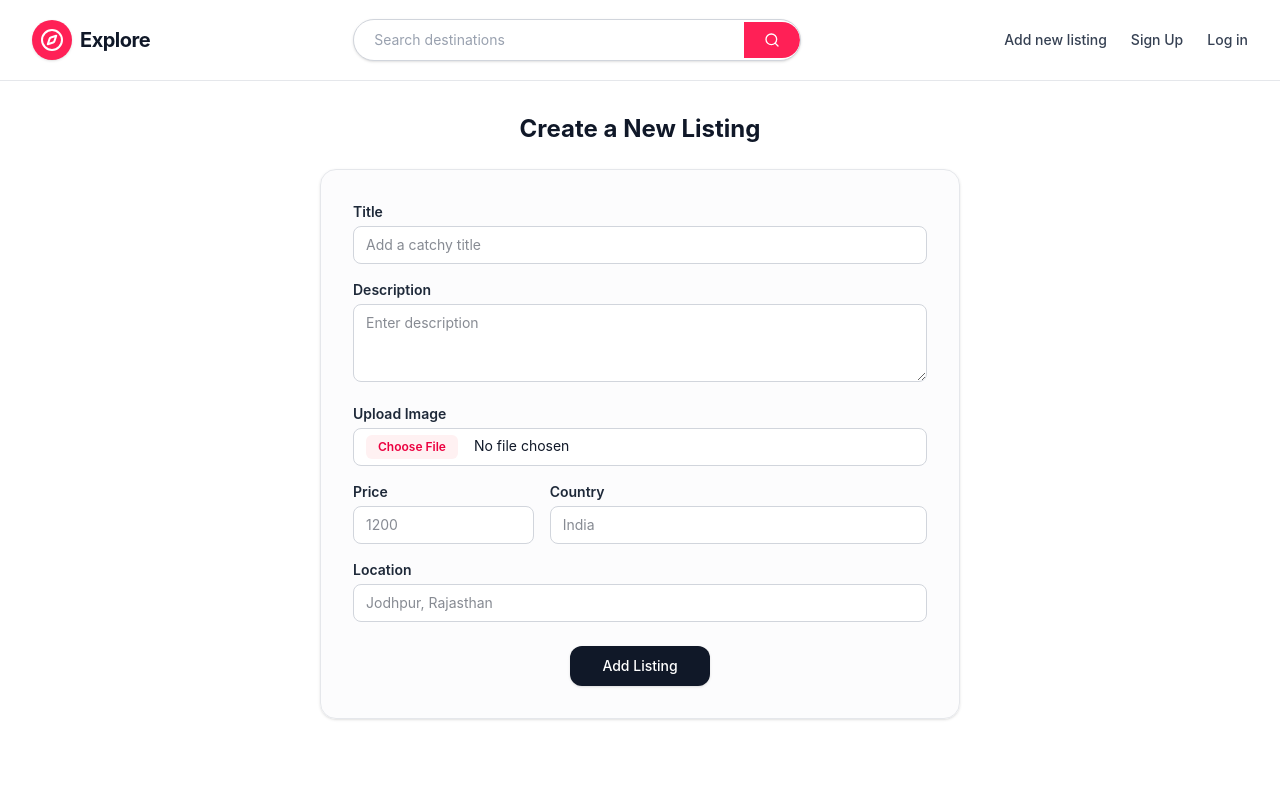
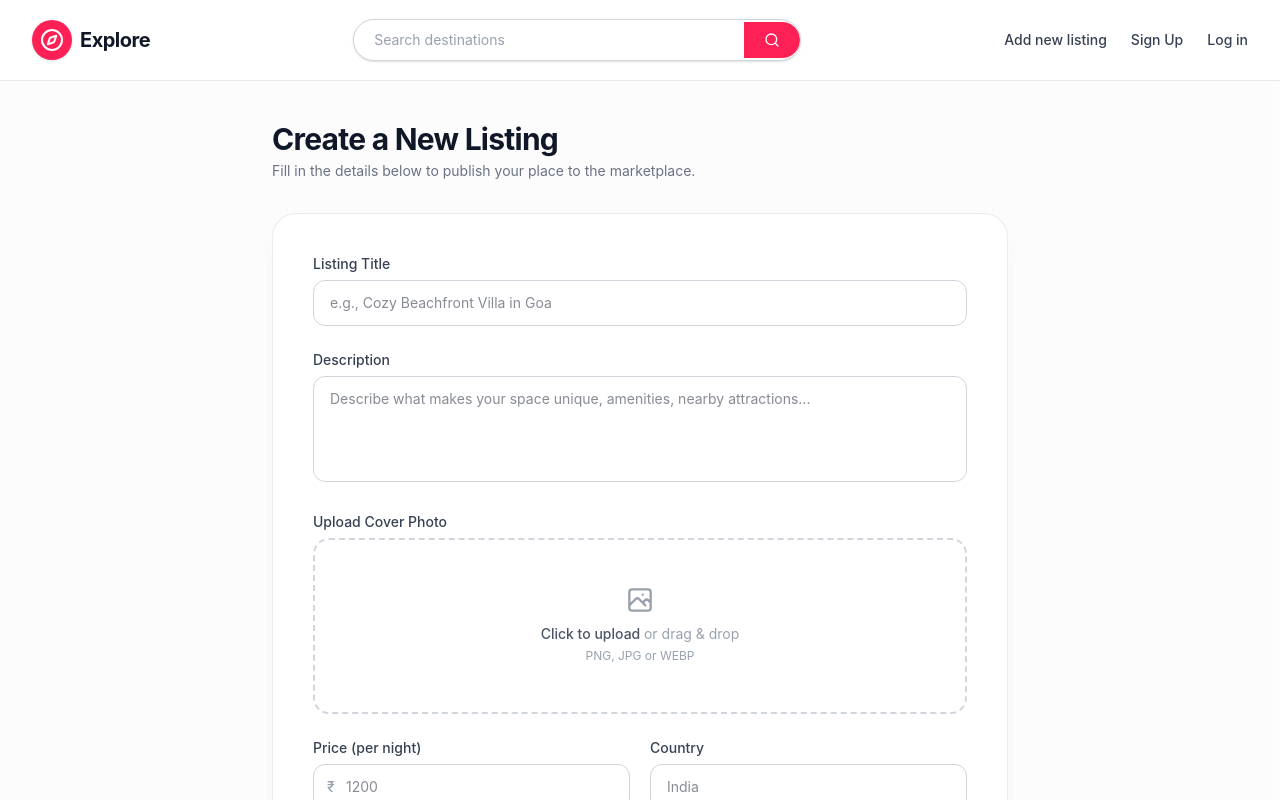
Before and after one commit to yukti-payak/StayNest, a React app in the folder Staynest_frontend/frontend/: page /listings/new in a window 1280 px wide. Shown: the top 800 px of the page. Built offline with nearby package versions, Linux system fonts and the light colour scheme; the HTML template or start-up script is replaced by a standard one.

Commit message:
improved styling for listing page

```diff
--- a/Staynest_frontend/frontend/src/pages/NewListing.jsx
+++ b/Staynest_frontend/frontend/src/pages/NewListing.jsx
@@ -16,6 +16,7 @@ const NewListing = () => {
   });
 
   const [imageFile, setImageFile] = useState(null);
+  const [imagePreview, setImagePreview] = useState(null);
   const [loading, setLoading] = useState(false);
   const [error, setError] = useState(null);
 
@@ -24,9 +25,19 @@ const NewListing = () => {
     setFormData({ ...formData, [e.target.name]: e.target.value });
   };
 
-  // Handle File Upload Input
+  // Handle File Upload & Preview Generation
   const handleFileChange = (e) => {
-    setImageFile(e.target.files[0]);
+    const file = e.target.files[0];
+    if (file) {
+      setImageFile(file);
+      setImagePreview(URL.createObjectURL(file));
+    }
+  };
+
+  // Remove Selected Image
+  const handleRemoveImage = () => {
+    setImageFile(null);
+    setImagePreview(null);
   };
 
   // Handle Form Submission
@@ -36,7 +47,6 @@ const NewListing = () => {
     setError(null);
 
     try {
-      // Create FormData object to support multipart file upload
       const data = new FormData();
       data.append("listing[title]", formData.title);
       data.append("listing[description]", formData.description);
@@ -54,7 +64,6 @@ const NewListing = () => {
         },
       });
 
-      // Navigate to the newly created listing or home page
       if (res.data?._id || res.data?.data?._id) {
         const newId = res.data._id || res.data.data._id;
         navigate(`/listings/${newId}`);
@@ -71,76 +80,136 @@ const NewListing = () => {
   };
 
   return (
-    <div className="min-h-screen bg-white text-gray-900 flex flex-col">
+    <div className="min-h-screen bg-gray-50/50 text-gray-900 flex flex-col font-sans">
       <Navbar />
 
-      <main className="flex-1 max-w-2xl mx-auto px-4 py-8 w-full">
-        <h2 className="text-2xl font-bold text-center mb-6">
+      <main className="flex-1 max-w-3xl mx-auto px-4 py-10 w-full">
+        {/* Header Section */}
+        <div className="mb-8 text-center sm:text-left">
+          <h1 className="text-3xl font-bold tracking-tight text-gray-900">
             Create a New Listing
-        </h2>
+          </h1>
+          <p className="text-sm text-gray-500 mt-1">
+            Fill in the details below to publish your place to the marketplace.
+          </p>
+        </div>
 
+        {/* Error Alert */}
         {error && (
-          <div className="mb-4 p-3 bg-red-100 border border-red-300 text-red-700 text-sm rounded-lg text-center">
-            {error}
+          <div className="mb-6 p-4 bg-red-50 border border-red-200 text-red-700 text-sm rounded-xl flex items-center justify-between">
+            <span>{error}</span>
+            <button
+              type="button"
+              onClick={() => setError(null)}
+              className="text-red-500 hover:text-red-700 font-bold ml-4"
+            >
+              ✕
+            </button>
           </div>
         )}
 
+        {/* Form Container */}
         <form
           onSubmit={handleSubmit}
-          className="border border-gray-200 rounded-2xl p-6 sm:p-8 shadow-sm bg-gray-50/50 space-y-4"
+          className="bg-white border border-gray-200/80 rounded-3xl p-6 sm:p-10 shadow-xl shadow-gray-100/50 space-y-6"
         >
           {/* Title */}
           <div>
-            <label className="block text-sm font-semibold mb-1 text-gray-800">
-              Title
+            <label className="block text-sm font-medium mb-1.5 text-gray-700">
+              Listing Title
             </label>
             <input
               name="title"
               type="text"
               required
-              placeholder="Add a catchy title"
+              placeholder="e.g., Cozy Beachfront Villa in Goa"
               value={formData.title}
               onChange={handleChange}
-              className="w-full px-3 py-2 border border-gray-300 rounded-lg text-sm focus:outline-none focus:ring-2 focus:ring-rose-500 bg-white"
+              className="w-full px-4 py-3 border border-gray-300 rounded-xl text-sm focus:outline-none focus:ring-2 focus:ring-rose-500/20 focus:border-rose-500 bg-white transition"
             />
           </div>
 
           {/* Description */}
           <div>
-            <label className="block text-sm font-semibold mb-1 text-gray-800">
+            <label className="block text-sm font-medium mb-1.5 text-gray-700">
               Description
             </label>
             <textarea
               name="description"
-              rows="3"
+              rows="4"
               required
-              placeholder="Enter description"
+              placeholder="Describe what makes your space unique, amenities, nearby attractions..."
               value={formData.description}
               onChange={handleChange}
-              className="w-full px-3 py-2 border border-gray-300 rounded-lg text-sm focus:outline-none focus:ring-2 focus:ring-rose-500 bg-white"
+              className="w-full px-4 py-3 border border-gray-300 rounded-xl text-sm focus:outline-none focus:ring-2 focus:ring-rose-500/20 focus:border-rose-500 bg-white transition resize-none"
             ></textarea>
           </div>
 
-          {/* Image Upload */}
+          {/* Image Upload Area */}
           <div>
-            <label className="block text-sm font-semibold mb-1 text-gray-800">
-              Upload Image
+            <label className="block text-sm font-medium mb-1.5 text-gray-700">
+              Upload Cover Photo
             </label>
+
+            {!imagePreview ? (
+              <label className="flex flex-col items-center justify-center w-full h-44 border-2 border-dashed border-gray-300 rounded-2xl cursor-pointer hover:border-rose-400 hover:bg-rose-50/30 transition group">
+                <div className="flex flex-col items-center justify-center pt-5 pb-6">
+                  <svg
+                    className="w-8 h-8 mb-2 text-gray-400 group-hover:text-rose-500 transition"
+                    fill="none"
+                    stroke="currentColor"
+                    viewBox="0 0 24 24"
+                  >
+                    <path
+                      strokeLinecap="round"
+                      strokeLinejoin="round"
+                      strokeWidth="1.75"
+                      d="M4 16l4.586-4.586a2 2 0 012.828 0L16 16m-2-2l1.586-1.586a2 2 0 012.828 0L20 14m-6-6h.01M6 20h12a2 2 0 002-2V6a2 2 0 00-2-2H6a2 2 0 00-2 2v12a2 2 0 002 2z"
+                    />
+                  </svg>
+                  <p className="text-sm font-medium text-gray-600 group-hover:text-rose-600">
+                    Click to upload <span className="text-gray-400 font-normal">or drag & drop</span>
+                  </p>
+                  <p className="text-xs text-gray-400 mt-1">PNG, JPG or WEBP</p>
+                </div>
                 <input
                   type="file"
                   accept="image/*"
                   required
                   onChange={handleFileChange}
-              className="w-full px-3 py-1.5 border border-gray-300 rounded-lg text-sm bg-white file:mr-4 file:py-1 file:px-3 file:rounded-md file:border-0 file:text-xs file:font-semibold file:bg-rose-50 file:text-rose-600 hover:file:bg-rose-100 cursor-pointer"
+                  className="hidden"
                 />
+              </label>
+            ) : (
+              <div className="relative rounded-2xl overflow-hidden border border-gray-200 group h-52">
+                <img
+                  src={imagePreview}
+                  alt="Upload Preview"
+                  className="w-full h-full object-cover"
+                />
+                <button
+                  type="button"
+                  onClick={handleRemoveImage}
+                  className="absolute top-3 right-3 bg-gray-900/70 hover:bg-gray-900 text-white p-2 rounded-full backdrop-blur-sm transition"
+                >
+                  <svg className="w-4 h-4" fill="none" stroke="currentColor" viewBox="0 0 24 24">
+                    <path strokeLinecap="round" strokeLinejoin="round" strokeWidth="2" d="M6 18L18 6M6 6l12 12" />
+                  </svg>
+                </button>
+              </div>
+            )}
           </div>
 
-          {/* Price & Country Row */}
-          <div className="grid grid-cols-1 sm:grid-cols-3 gap-4">
+          {/* Grid Layout: Price & Country */}
+          <div className="grid grid-cols-1 sm:grid-cols-2 gap-5">
             <div>
-              <label className="block text-sm font-semibold mb-1 text-gray-800">
-                Price
+              <label className="block text-sm font-medium mb-1.5 text-gray-700">
+                Price (per night)
               </label>
+              <div className="relative">
+                <span className="absolute inset-y-0 left-0 pl-3.5 flex items-center text-gray-400 text-sm font-medium">
+                  ₹
+                </span>
                 <input
                   name="price"
                   type="number"
@@ -148,12 +217,13 @@ const NewListing = () => {
                   placeholder="1200"
                   value={formData.price}
                   onChange={handleChange}
-                className="w-full px-3 py-2 border border-gray-300 rounded-lg text-sm focus:outline-none focus:ring-2 focus:ring-rose-500 bg-white"
+                  className="w-full pl-8 pr-4 py-3 border border-gray-300 rounded-xl text-sm focus:outline-none focus:ring-2 focus:ring-rose-500/20 focus:border-rose-500 bg-white transition"
                 />
               </div>
+            </div>
 
-            <div className="sm:col-span-2">
-              <label className="block text-sm font-semibold mb-1 text-gray-800">
+            <div>
+              <label className="block text-sm font-medium mb-1.5 text-gray-700">
                 Country
               </label>
               <input
@@ -163,39 +233,57 @@ const NewListing = () => {
                 placeholder="India"
                 value={formData.country}
                 onChange={handleChange}
-                className="w-full px-3 py-2 border border-gray-300 rounded-lg text-sm focus:outline-none focus:ring-2 focus:ring-rose-500 bg-white"
+                className="w-full px-4 py-3 border border-gray-300 rounded-xl text-sm focus:outline-none focus:ring-2 focus:ring-rose-500/20 focus:border-rose-500 bg-white transition"
               />
             </div>
           </div>
 
           {/* Location */}
           <div>
-            <label className="block text-sm font-semibold mb-1 text-gray-800">
-              Location
+            <label className="block text-sm font-medium mb-1.5 text-gray-700">
+              Location / City
             </label>
             <input
               name="location"
               type="text"
               required
-              placeholder="Jodhpur, Rajasthan"
+              placeholder="e.g., Jodhpur, Rajasthan"
               value={formData.location}
               onChange={handleChange}
-              className="w-full px-3 py-2 border border-gray-300 rounded-lg text-sm focus:outline-none focus:ring-2 focus:ring-rose-500 bg-white"
+              className="w-full px-4 py-3 border border-gray-300 rounded-xl text-sm focus:outline-none focus:ring-2 focus:ring-rose-500/20 focus:border-rose-500 bg-white transition"
             />
           </div>
 
-          {/* Submit Button */}
-          <div className="text-center pt-2">
+          {/* Action Buttons */}
+          <div className="pt-4 flex items-center justify-end space-x-3 border-t border-gray-100">
+            <button
+              type="button"
+              onClick={() => navigate("/")}
+              className="px-6 py-3 border border-gray-300 hover:bg-gray-50 text-gray-700 font-medium rounded-xl text-sm transition"
+            >
+              Cancel
+            </button>
             <button
               type="submit"
               disabled={loading}
-              className="w-full sm:w-auto px-8 py-2.5 bg-gray-900 hover:bg-black text-white font-medium rounded-xl text-sm transition shadow-sm disabled:opacity-50"
+              className="px-8 py-3 bg-rose-600 hover:bg-rose-700 text-white font-medium rounded-xl text-sm transition shadow-md shadow-rose-200 disabled:opacity-50 flex items-center justify-center min-w-[140px]"
             >
-              {loading ? "Adding..." : "Add Listing"}
+              {loading ? (
+                <span className="flex items-center gap-2">
+                  <svg className="animate-spin h-4 w-4 text-white" viewBox="0 0 24 24">
+                    <circle className="opacity-25" cx="12" cy="12" r="10" stroke="currentColor" strokeWidth="4" fill="none" />
+                    <path className="opacity-75" fill="currentColor" d="M4 12a8 8 0 018-8V0C5.373 0 0 5.373 0 12h4zm2 5.291A7.962 7.962 0 014 12H0c0 3.042 1.135 5.824 3 7.938l3-2.647z" />
+                  </svg>
+                  Publishing...
+                </span>
+              ) : (
+                "Publish Listing"
+              )}
             </button>
           </div>
         </form>
       </main>
+
     </div>
   );
 };
```
Lines whose indentation alone changed are shown as unchanged.
